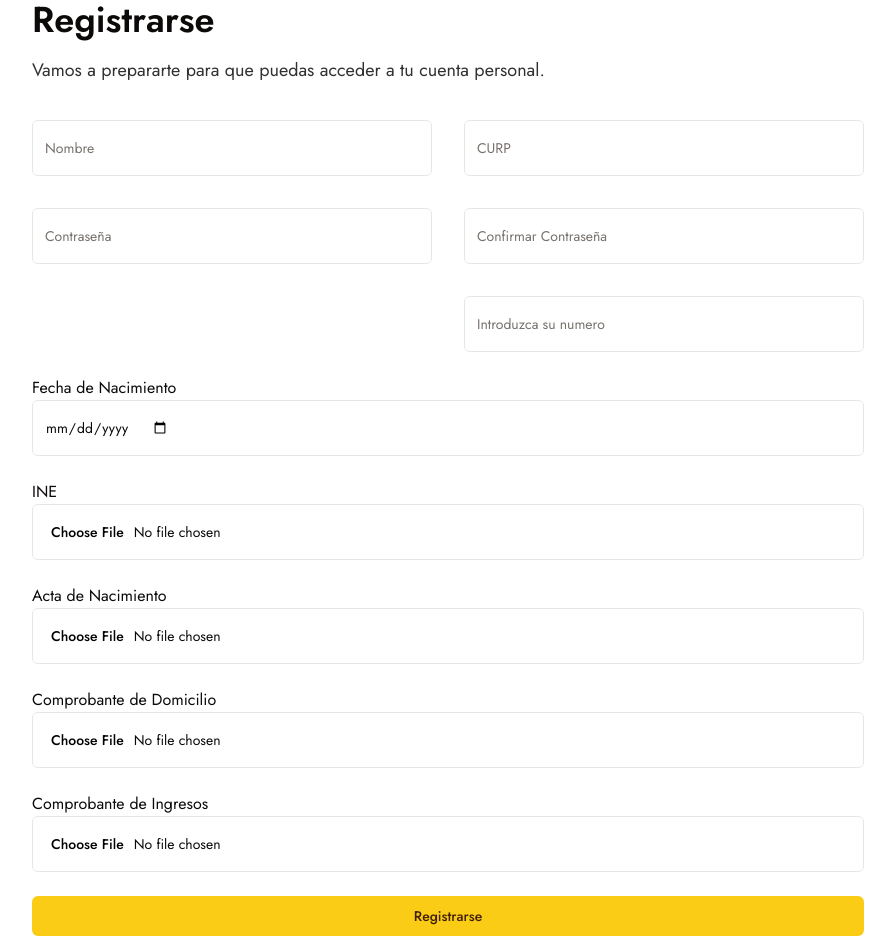
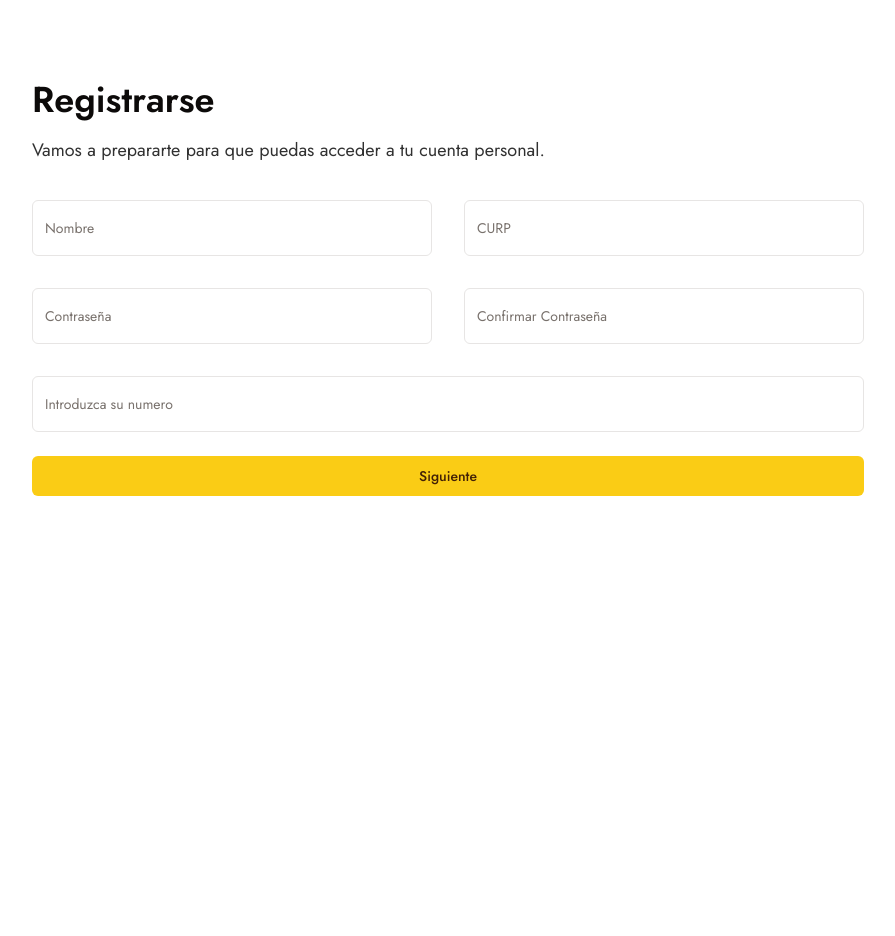
Before and after one commit to oneangel/sits-front, a React (Vite) app: page /register in a window 1280 px wide. Shown: the whole page, without its empty margins (192-1087 px from the left). After the commit the page ends 880 px from the top, so only its background shows below. Built offline with nearby package versions, Linux system fonts and the light colour scheme.

Commit message:
register stepper

```diff
--- a/src/pages/Register.tsx
+++ b/src/pages/Register.tsx
@@ -1,4 +1,3 @@
-// Register.js
 import { useState } from "react";
 import { Button } from "@/components/ui/button";
 import { Input } from "@/components/ui/input";
@@ -15,6 +14,7 @@ const Register = () => {
     fechaDeNacimiento: "",
   });
   const [files, setFiles] = useState({});
+  const [step, setStep] = useState(1);
 
   const handleChange = (e) => {
     setFormData({
@@ -67,6 +67,14 @@ const Register = () => {
     }
   };
 
+  const nextStep = () => {
+    setStep(step + 1);
+  };
+
+  const prevStep = () => {
+    setStep(step - 1);
+  };
+
   return (
     <div className="h-screen grid-cols-5 2xl:grid">
       <div className="hidden col-span-2 my-auto mx-36 2xl:block">
@@ -74,12 +82,13 @@ const Register = () => {
           <img src={registerImage} alt="" className="" />
         </div>
       </div>
-      <div className="flex flex-col col-span-3 my-auto bg-white mx-14 lg:mx-56 2xl:-ml-10">
+      <div className="flex flex-col justify-center col-span-3 my-20 bg-white mx-14 lg:mx-56 2xl:-ml-10">
         <h2 className="text-4xl font-semibold">Registrarse</h2>
         <p className="text-lg text-[#313131] mt-4 mb-9 ">
           Vamos a prepararte para que puedas acceder a tu cuenta personal.
         </p>
         <form onSubmit={handleSubmit} className="space-y-6">
+          {step === 1 && (
             <div className="grid grid-cols-2 gap-8">
               <div className="flex flex-col col-span-1 gap-8">
                 <Input
@@ -111,7 +120,6 @@ const Register = () => {
                   onChange={handleChange}
                   required
                 />
-
                 <Input
                   type="password"
                   id="confirmPassword"
@@ -121,17 +129,22 @@ const Register = () => {
                   onChange={handleChange}
                   required
                 />
+              </div>
               <Input
                   type="number"
                   id="numero"
                   name="numero"
+                  className="w-full col-span-2"
                   placeholder="Introduzca su numero"
                   value={formData.numero}
                   onChange={handleChange}
                   required
                 />
             </div>
-          </div>
+
+          )}
+          {step === 2 && (
+            <>
               <div>
                 <label htmlFor="fechaDeNacimiento">Fecha de Nacimiento</label>
                 <Input
@@ -174,7 +187,9 @@ const Register = () => {
                 />
               </div>
               <div>
-            <label htmlFor="comprobanteIngrsos">Comprobante de Ingresos</label>
+                <label htmlFor="comprobanteIngrsos">
+                  Comprobante de Ingresos
+                </label>
                 <Input
                   type="file"
                   id="comprobanteIngrsos"
@@ -182,10 +197,24 @@ const Register = () => {
                   onChange={handleFileChange}
                 />
               </div>
-
+            </>
+          )}
+          <div className="flex justify-between">
+            {step > 1 && (
+              <Button type="button" onClick={prevStep} className="w-full mr-2">
+                Anterior
+              </Button>
+            )}
+            {step < 2 ? (
+              <Button type="button" onClick={nextStep} className="w-full">
+                Siguiente
+              </Button>
+            ) : (
               <Button type="submit" className="w-full">
                 Registrarse
               </Button>
+            )}
+          </div>
         </form>
       </div>
     </div>
```
Lines whose indentation alone changed are shown as unchanged.
